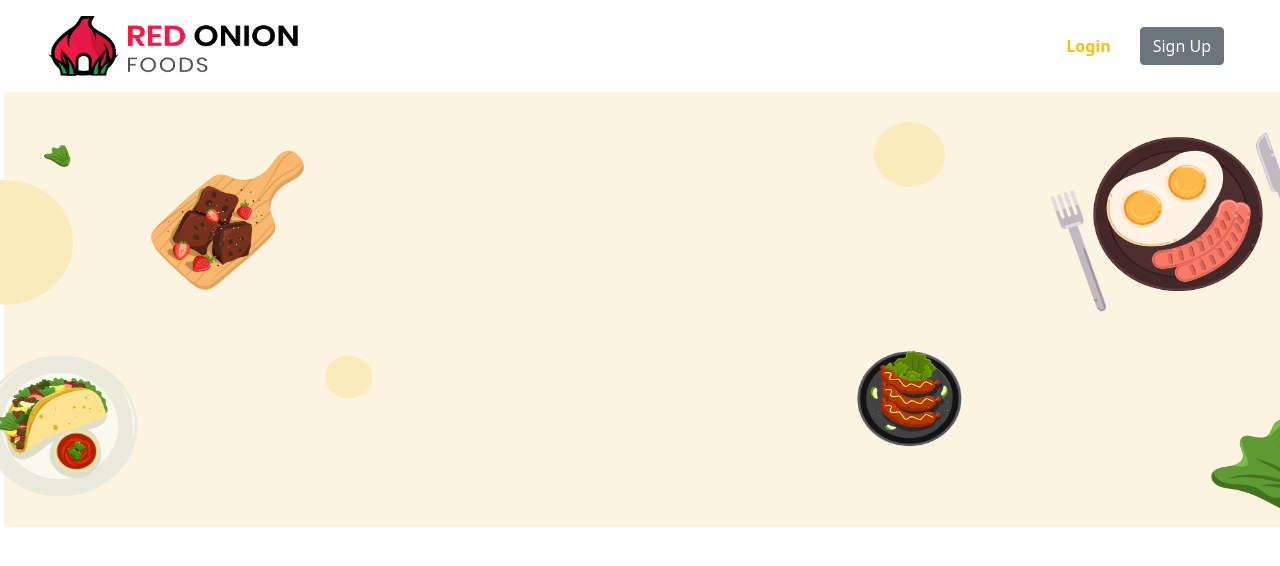
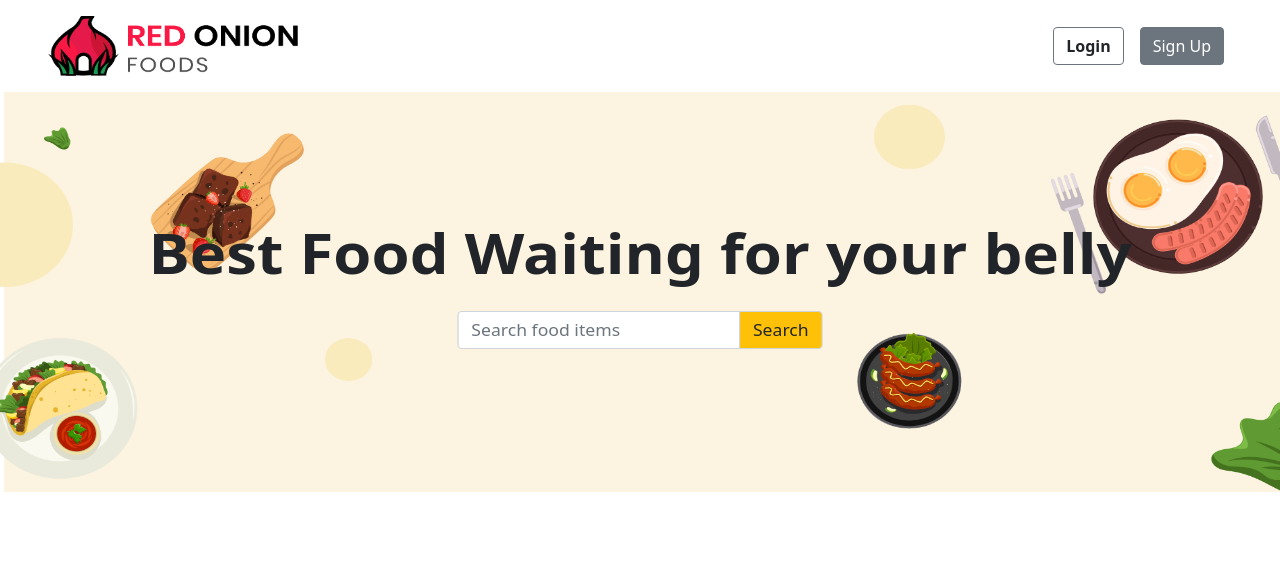
Before and after one commit to Samsuddin-Shohan/jaflong, a React (Create React App) app: page /home in a window 1280 px wide. Shown: the top 566 px of the page. Built offline with nearby package versions, Linux system fonts and the light colour scheme.

Commit message:
header & navbar completed

```diff
--- a/src/Components/Header/Header.css
+++ b/src/Components/Header/Header.css
@@ -1,4 +1,9 @@
-#header-banner {
+#header {
+  height: 50vh;
   width: 100%;
+  background-image: url("../../assets/bannerbackground.png");
+  background-size: cover; /* <------ */
+  background-repeat: no-repeat;
+  background-position: center center;
   transform: scaleX(1.1);
 }
--- a/src/Components/Header/Header.js
+++ b/src/Components/Header/Header.js
@@ -1,11 +1,24 @@
 import React from 'react';
+import { FormControl, InputGroup } from 'react-bootstrap';
 import banner from '../../assets/bannerbackground.png';
 import './Header.css';
 
 const Header = () => {
     return (
+        <div id='header' className='d-flex justify-content-center align-items-center flex-column'>
+        <h1 className='mb-4 display-4 fw-bolder'>Best Food Waiting for your belly</h1>
         <div>
-           <img id='header-banner' src={banner} alt="" />
+        <InputGroup className="mb-3">
+        <FormControl
+          placeholder="Search food items"
+          aria-label="Recipient's username"
+          aria-describedby="basic-addon2"
+        />
+        <InputGroup.Text id="basic-addon2" className='bg-warning'>Search</InputGroup.Text>
+      </InputGroup>
+        </div>
+
+
         </div>
     );
 };
--- a/src/Components/NavBar/NavBar.js
+++ b/src/Components/NavBar/NavBar.js
@@ -13,7 +13,7 @@ const NavBar = () => {
            </div>
            <div className='me-5'>
             <Link to={`/login`}>
-                <button className='btn btn-secondary-outline mx-2 fw-bolder text-warning'>Login</button>
+                <button className='btn btn-outline-secondary mx-2 fw-bolder text-dark'>Login</button>
             </Link>
             <Link to={`/signup`}>
                 <button className='btn btn-secondary mx-2'>Sign Up</button>
```
